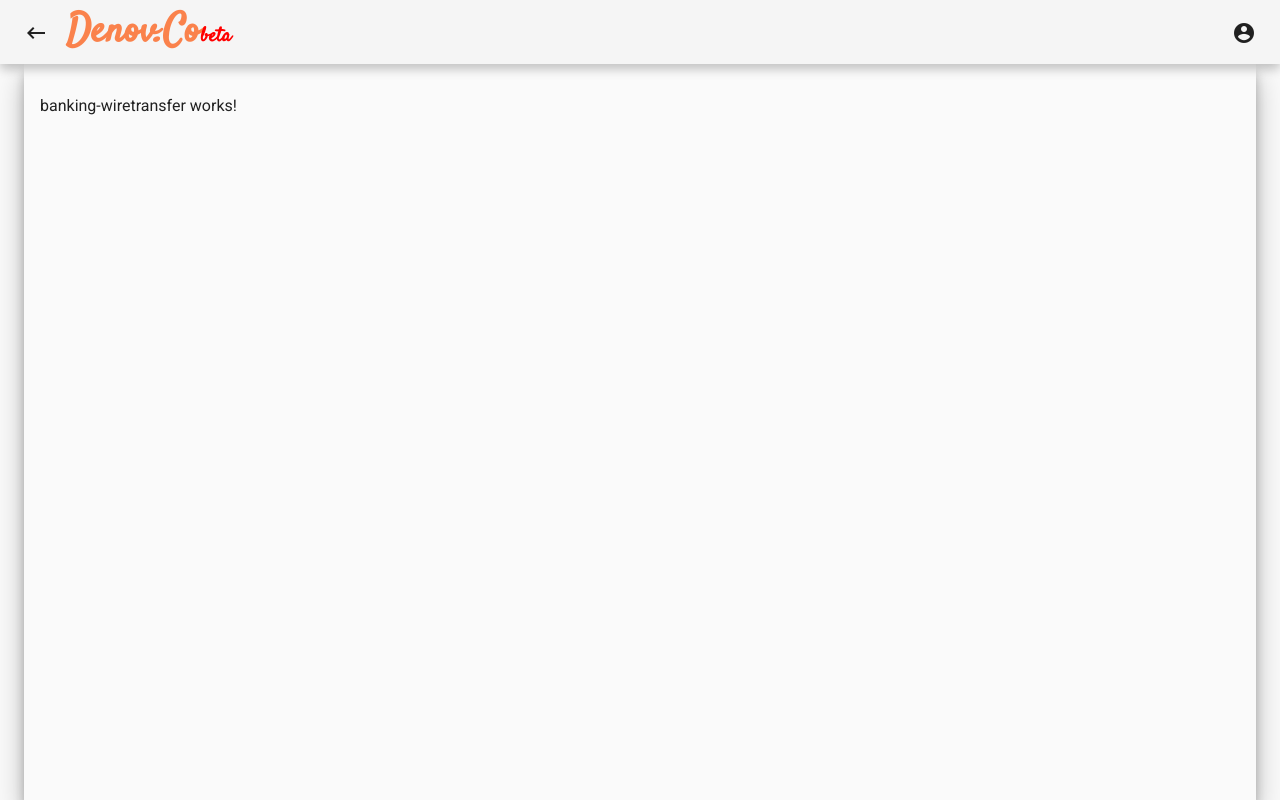
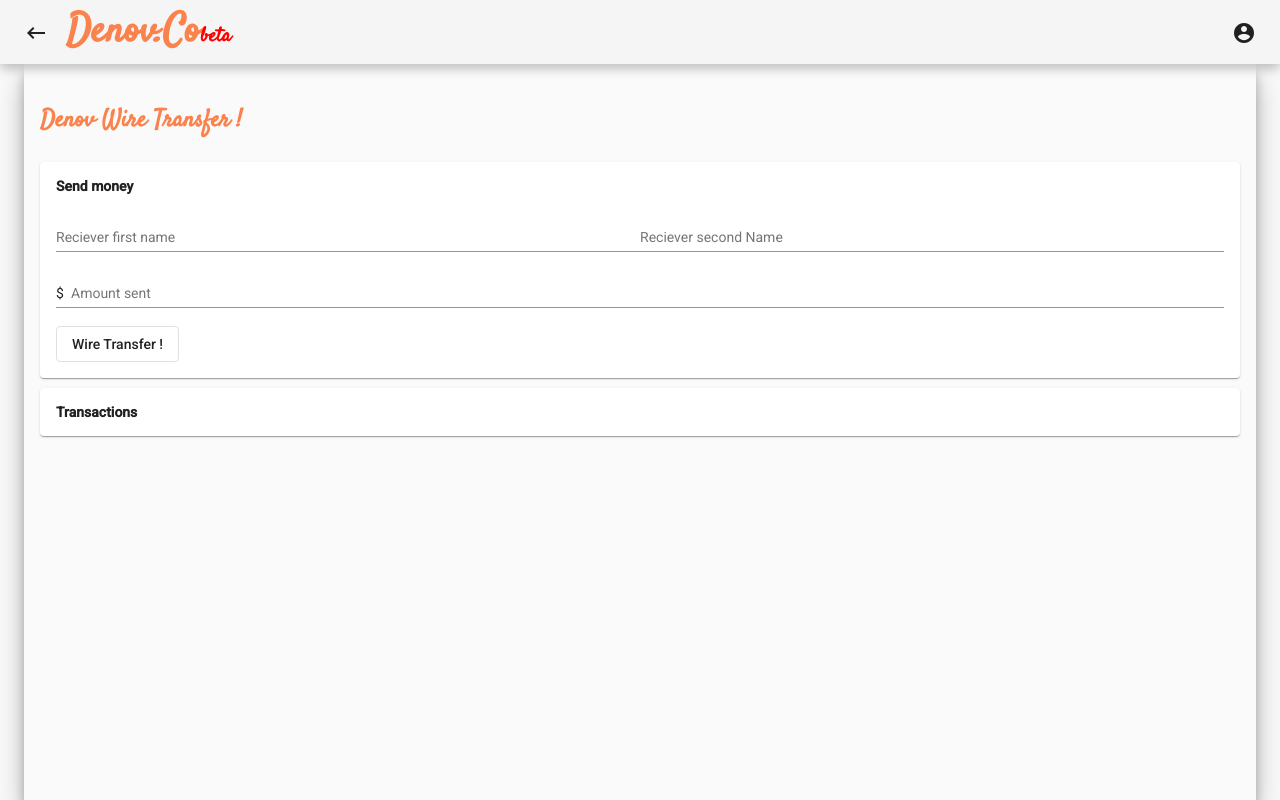
Before and after one commit to prograTammz/Denov-Angular, an Angular app: page /banking/wire-transfer in a window 1280 px wide. Built offline with nearby package versions, Linux system fonts and the light colour scheme.

Commit message:
Added Wire transfer form

```diff
--- a/src/app/page/banking/banking-wiretransfer/banking-wiretransfer.component.css
+++ b/src/app/page/banking/banking-wiretransfer/banking-wiretransfer.component.css
@@ -0,0 +1,8 @@
+h3{
+    color: #fa824c;
+    font-size: 24px;
+    font-family: Satisfy;
+}
+mat-card:first-of-type{
+    margin-bottom: 10px;
+}
--- a/src/app/page/banking/banking-wiretransfer/banking-wiretransfer.component.html
+++ b/src/app/page/banking/banking-wiretransfer/banking-wiretransfer.component.html
@@ -1 +1,25 @@
-<p>banking-wiretransfer works!</p>
+<h3>Denov Wire Transfer !</h3>
+<mat-card>
+    <mat-card-content>
+            <h4>Send money</h4>
+            <form [formGroup]="wireTransfer" (ngSubmit)="onSubmit()" class="row">
+                    <mat-form-field class="col-6 col-es-4">
+                        <input matInput type="text" placeholder="Reciever first name" formControlName="firstName">
+                    </mat-form-field>
+                    <mat-form-field class="col-6 col-es-4">
+                        <input matInput type="text" placeholder="Reciever second Name" formControlName="lastName">
+                    </mat-form-field>
+                    <mat-form-field class="col-12">
+                        <span matPrefix>$ &nbsp;</span>
+                        <input matInput type="number" placeholder="Amount sent" formControlName="amount">
+                    </mat-form-field>
+                    <button mat-stroked-button type="submit">Wire Transfer !</button>
+                </form>
+    </mat-card-content>
+</mat-card>
+
+<mat-card>
+        <mat-card-content>
+            <h4>Transactions</h4>
+        </mat-card-content>
+</mat-card>
--- a/src/app/page/banking/banking-wiretransfer/banking-wiretransfer.component.ts
+++ b/src/app/page/banking/banking-wiretransfer/banking-wiretransfer.component.ts
@@ -1,4 +1,5 @@
 import { Component, OnInit } from '@angular/core';
+import { FormControl, FormGroup } from '@angular/forms';
 
 @Component({
   selector: 'app-banking-wiretransfer',
@@ -6,10 +7,19 @@ import { Component, OnInit } from '@angular/core';
   styleUrls: ['./banking-wiretransfer.component.css']
 })
 export class BankingWiretransferComponent implements OnInit {
+  wireTransfer: FormGroup = new FormGroup({
+      firstName:  new FormControl(''),
+      lastName:  new FormControl(''),
+      amount:  new FormControl(''),
+  })
+
 
   constructor() { }
 
   ngOnInit() {
   }
 
+  onSubmit() {
+    console.log(this.wireTransfer.value);
+  }
 }
--- a/src/styles.css
+++ b/src/styles.css
@@ -2,3 +2,163 @@
 
 html, body { height: 100%; }
 body { margin: 0; font-family: Roboto, "Helvetica Neue", sans-serif; }
+
+/* ---------------------------------------------------------------------- */
+/* ----------------------Responsive Grid-------------------------------- */
+/* ------------------------------------------------------------------- */
+.col-1 {
+    width: 8.33%;
+}
+.col-2 {
+    width: 16.66%;
+}
+.col-3 {
+    width: 25%;
+}
+.col-4 {
+    width: 33.33%;
+}
+.col-5 {
+    width: 41.66%;
+}
+.col-6 {
+    width: 50%;
+}
+.col-7 {
+    width: 58.33%;
+}
+.col-8 {
+    width: 66.66%;
+}
+.col-9 {
+    width: 75%;
+}
+.col-10 {
+    width: 83.33%;
+}
+.col-11 {
+    width: 91.66%;
+}
+.col-12 {
+    width: 100%;
+}
+.col-offset-1 {
+    margin-left: 8.33%;
+}
+.col-offset-2 {
+    margin-left: 16.66%;
+}
+.col-offset-4{
+    margin-left: 33.33%;
+}
+.col-offset-6{
+    margin-left: 50%;
+}
+.col-offset-7{
+    margin-left: 58.33%;
+}
+.col-offset-8{
+    margin-left: 66.66%;
+}
+.col-offset-9{
+    margin-left: 75%;
+}
+.col-offset-11{
+    margin-left: 91.66%;
+}
+.col-offset-12{
+    margin-left: 100%;
+}
+@media only screen and (max-width: 500px) {
+    .col-es-1 {
+        width: 25%;
+    }
+    .col-es-2 {
+        width: 50%;
+    }
+    .col-es-3 {
+        width: 75%;
+    }
+    .col-es-4 {
+        width: 100%;
+    }
+    .col-offset-es-1 {
+        margin-left: 25%;
+    }
+    .col-offset-es-2 {
+        margin-left: 50%;
+    }
+    .col-offset-es-3 {
+        margin-left: 75%;
+    }
+    .col-offset-es-4 {
+        margin-left: 100%;
+    }
+    #pageContent {
+        padding: 16px;
+    }
+}
+
+@media only screen and (min-width: 501px) and (max-width: 900px) {
+
+    /* For tablets: */
+    .col-s-1 {
+        width: 8.33%;
+    }
+    .col-s-2 {
+        width: 16.66%;
+    }
+    .col-s-3 {
+        width: 25%;
+    }
+    .col-s-4 {
+        width: 33.33%;
+    }
+    .col-s-5 {
+        width: 41.66%;
+    }
+    .col-s-6 {
+        width: 50%;
+    }
+    .col-s-7 {
+        width: 58.33%;
+    }
+    .col-s-8 {
+        width: 66.66%;
+    }
+    .col-s-9 {
+        width: 75%;
+    }
+    .col-s-10 {
+        width: 83.33%;
+    }
+    .col-s-11 {
+        width: 91.66%;
+    }
+    .col-s-12 {
+        width: 100%;
+    }
+    .col-offset-s-3{
+        margin-left: 25%;
+    }
+    .col-offset-s-4{
+        margin-left: 33.33%;
+    }
+    .col-offset-s-6{
+        margin-left: 50%;
+    }
+    .col-offset-s-8{
+        margin-left: 66.66%;
+    }
+    .col-offset-s-12{
+        margin-left: 100%;
+    }
+}
+
+.row {
+    display: flex;
+    justify-content: flex-start;
+    align-content: center;
+    width: 100%;
+    flex-wrap: wrap;
+}
```
